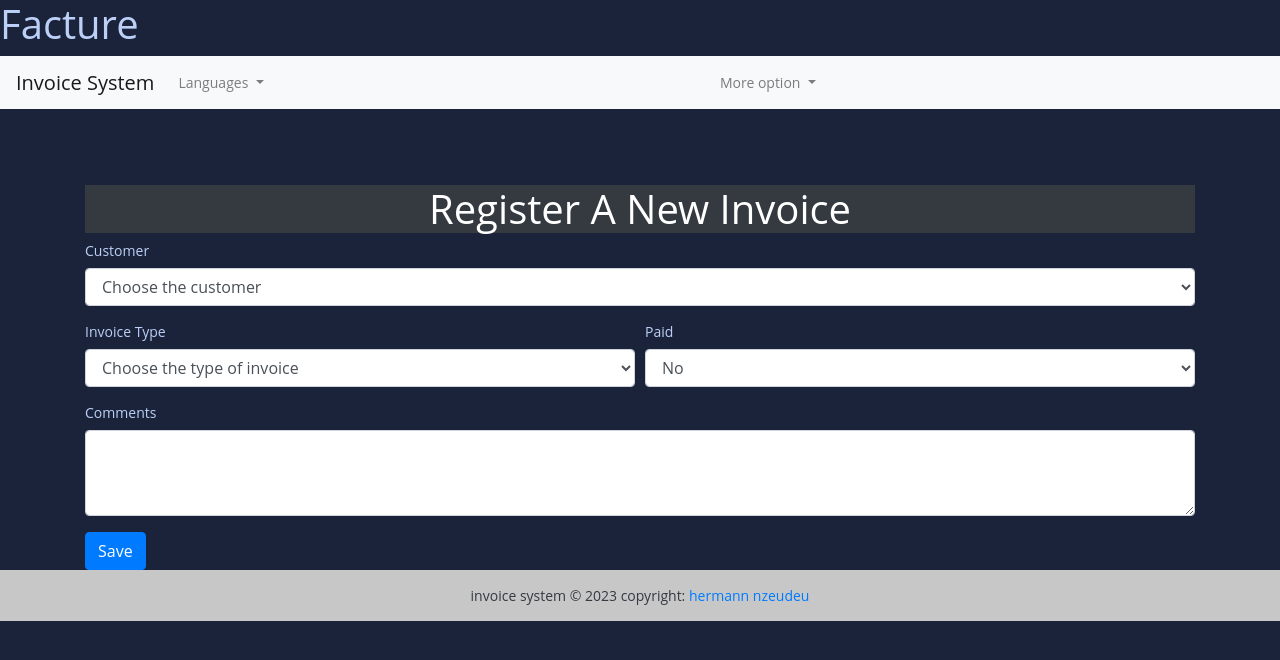
After one commit to Hermann002/Invoice-project, a Django app: page /add-invoice/ in a window 1280 px wide. The commit adds this page. Shown: the top 660 px of the page. Run offline with Django 5.2, Linux system fonts and the light colour scheme; data comes from the database, SQL or seed files in the repository; both versions use the stored data as it was after the commit.

Commit message:
add invoice

```diff
--- a/fact_app/urls.py
+++ b/fact_app/urls.py
@@ -4,4 +4,5 @@ from . import views
 urlpatterns = [
     path('', views.HomeView.as_view(), name='home'),
     path('add-customer/', views.AddCustomerView.as_view(), name='add-customer'),
+    path('add-invoice/', views.AddInvoiceView.as_view(), name='add-invoice' )
 ]
--- a/fact_app/views.py
+++ b/fact_app/views.py
@@ -52,3 +52,33 @@ class AddCustomerView(View):
         except Exception as e:
             messages.error(request, f"Sorry our system is detecting the following issues {e}")
         return render(request, self.template_name)
+
+class AddInvoiceView(View):
+    """ Add new invoice """
+    template_name = "add_invoice.html"
+
+    def get(self, request, *args, **kwargs):
+        context = {
+            'customers': Customer.objects.all(),
+        }
+        return render(request, self.template_name, context=context)
+
+    def post(self, request, *args, **kwargs):
+        data = {
+            'customer': request.POST.get('customer'),
+            'save_by': request.user,
+            'invoice_type': request.POST.get('invoice-type'),
+            'paid': request.POST.get('paid'),
+            'comments' : request.POST.get('comments')
+        }
+
+        try:
+            created = Invoice.objects.create(**data)
+            if created:
+                messages.success(request, "Invoice registered successfully.")
+            else:
+                messages.error(request, "Sorry, please try again, the sent data is corrupt")
+
+        except Exception as e:
+            messages.error(request, f"Sorry our system is detecting the following issues {e}")
+        return render(request, self.template_name)
--- /dev/null
+++ b/templates/add_invoice.html
@@ -0,0 +1,46 @@
+{% extends "base.html" %}
+{% block content %}
+<br><br><br>
+<h1 class="text-capitalize text-center mx-10 bg-dark text-white"> Register a new invoice </h1>
+<form action="" method="post">
+    {% csrf_token %}
+
+    <div class="form-row">
+        <div class="form-group col-md-12">
+            <label for="customer"> Customer </label>
+            <select name="customer" class="form-control" id="customer">
+                <option >Choose the customer </option>
+                {% for customer in customers %}
+                    <option value="{{ customer.id }}">{{forloop.counter}}-{{customer.name}}</option>
+                {% endfor %}
+            </select>
+        </div>
+    </div>
+
+    <div class="form-row">
+        <div class="form-group col-md-6">
+            <label for="invoice-type">Invoice Type</label>
+            <select name="paid" id="paid" class="form-control">
+                <option>Choose the type of invoice</option>
+                <option value="R">Reçu</option>
+                <option value="P">Profoma Facture</option>
+                <option value="F">Facture</option>
+            </select>
+        </div>
+        <div class="form-group col-md-6">
+            <label for="paid">Paid</label>
+            <select name="paid" id="paid" class="form-control">
+                <option value="{{ False }}">No</option>
+                <option value="{{ True }}">Yes</option>
+            </select>
+        </div>
+    </div>
+    <div class="form-row">
+        <div class="form-group col-md-12">
+            <label for="comments">Comments</label>
+            <textarea name="comments" class="form-control" rows="3" id="comments"></textarea>
+        </div>
+    </div>
+    <button type="submit" class="btn btn-primary">Save</button>
+</form>
+{% endblock content %}
--- a/templates/index.html
+++ b/templates/index.html
@@ -8,7 +8,7 @@
 <br><br>
 
 <div class="row">
-   <a href="#" class="btn col-md-4 btn-primary">
+   <a href="{% url 'add-invoice' %}" class="btn col-md-4 btn-primary">
     Register a new invoice <span class="badge text-bg-secondary"></span>
    </a>
 
```
Also changed, not shown: db.sqlite3.
